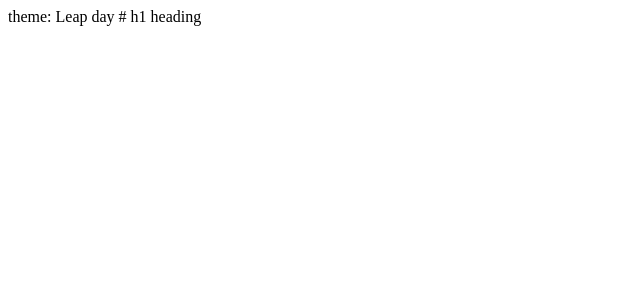
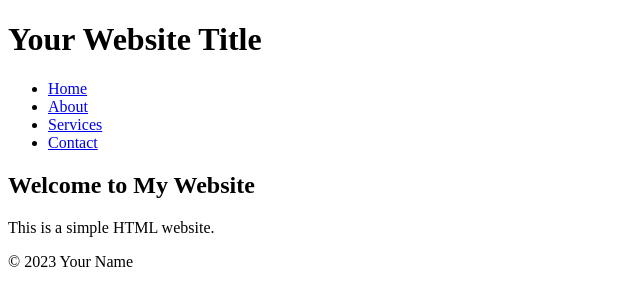
Before and after one commit to adhasanyan/adhasanyan.github.io, a plain HTML site: page README.html in a window 1280 px wide. Shown: the whole page, without its empty margins (0-640 px from the left). Drawn offline with Linux system fonts and the light colour scheme.

Commit message:
Update README.html

```diff
--- a/README.html
+++ b/README.html
@@ -1,5 +1,30 @@
-theme: Leap day
+<!DOCTYPE html>
+<html>
+<head>
+  <title>Your Website Title</title>
+</head>
+<body>
+  <header>
+    <h1>Your Website Title</h1>
+  </header>
 
+  <nav>
+    <ul>
+      <li><a href="#">Home</a></li>
+      <li><a href="#">About</a></li>
+      <li><a href="#">Services</a></li>
+      <li><a href="#">Contact</a></li>
+    </ul>
+  </nav>
 
+  <main>
+    <h2>Welcome to My Website</h2>
+    <p>This is a simple HTML website.</p>
+  </main>
 
-# h1 heading
+  <footer>
+    <p>&copy; 2023 Your Name</p>
+  </footer>
+
+</body>
+</html>
```
